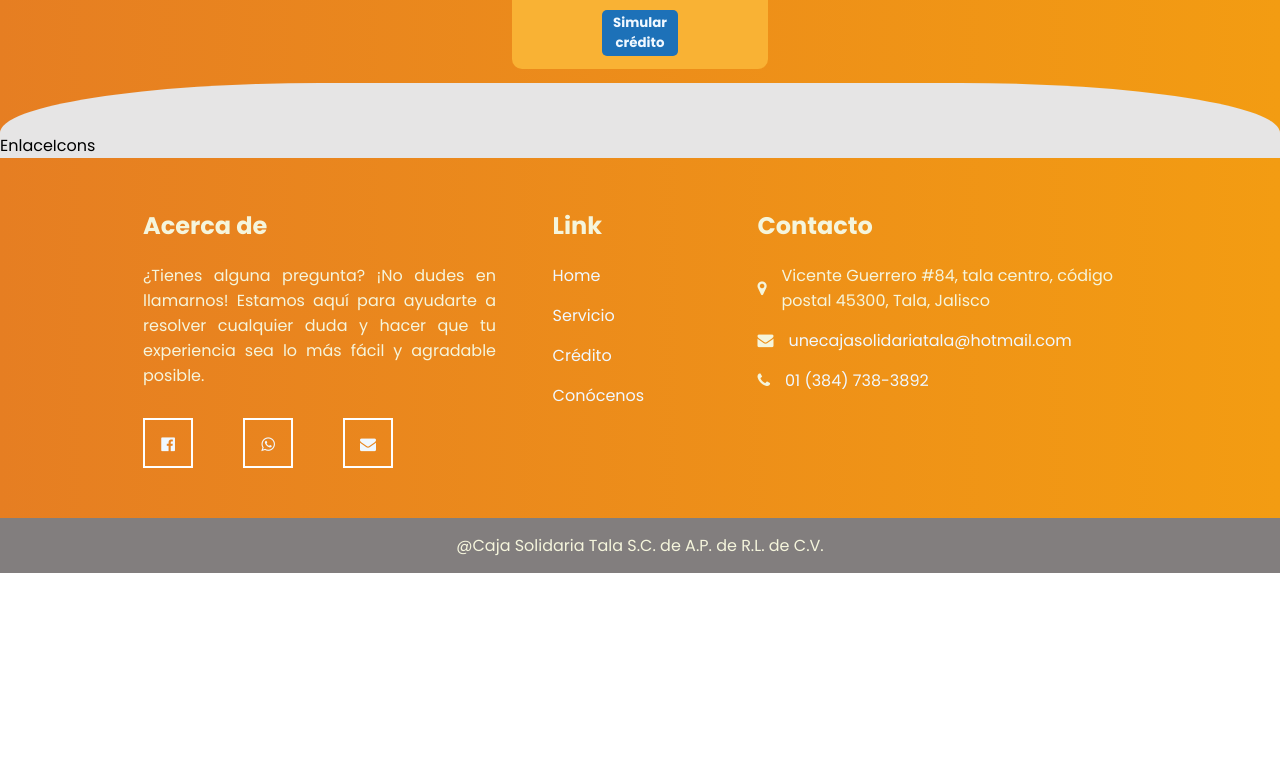
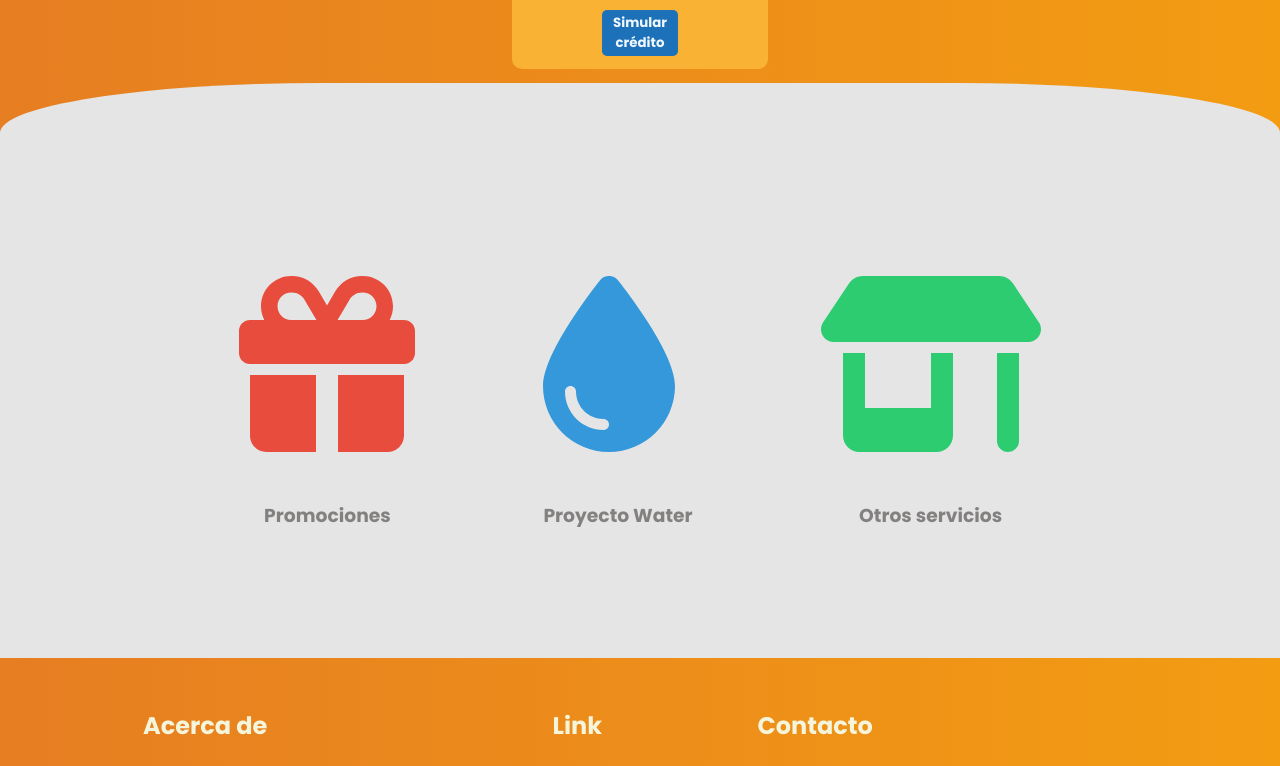
Before and after one commit to geokuga/Proyecto-CST, a React (Vite) app: page / in a window 1280 px wide. Shown: the part 2220-2986 px from the top of the page. Before the commit the page ends 2793 px from the top, so only its background shows below. Built offline with nearby package versions, Linux system fonts and the light colour scheme.

Commit message:
Integracion de iconos en HOME y nuevo componente descripcion en water

```diff
--- a/src/components/PaginaHome/EnlaceIcons/EnlaceIcons.css
+++ b/src/components/PaginaHome/EnlaceIcons/EnlaceIcons.css
@@ -0,0 +1,50 @@
+.enlace-icons-container {
+  display: flex;
+  align-items: center;
+  justify-content: center;
+  width: 100%;
+  height: auto;
+  margin-top: 3%;
+  margin-bottom: 5%;
+}
+
+.enlace-icons-section {
+  padding: 5%;
+  display: flex;
+  flex-direction: column;
+  align-items: center;
+  transition: transform 0.3s ease-in-out;
+}
+
+.enlace-icons-section:hover {
+  transform: scale(1.1);
+}
+
+.enlace-icons {
+  color: #e67e22;
+  font-size: 1100%;
+}
+
+.icon-water {
+  color: #3498db;
+}
+
+.icon-gift {
+  color: #e74c3c;
+}
+
+.icon-shop {
+  color: #2ecc71;
+}
+
+.enlace-icons-section h1 {
+  color: #838080;
+  text-align: center;
+}
+
+@media (max-width: 768px) {
+  .enlace-icons-container {
+    flex-direction: column;
+    align-items: center;
+  }
+}
--- a/src/components/PaginaHome/EnlaceIcons/EnlaceIcons.tsx
+++ b/src/components/PaginaHome/EnlaceIcons/EnlaceIcons.tsx
@@ -1,4 +1,37 @@
+import { FontAwesomeIcon } from "@fortawesome/react-fontawesome";
+import { faDroplet, faGift, faShop } from "@fortawesome/free-solid-svg-icons";
+import { Link } from "react-router-dom";
 import "./EnlaceIcons.css";
+
 export default function EnlaceIcons() {
-  return <div>EnlaceIcons</div>;
+  return (
+    <section className="enlace-icons-container">
+      <section className="enlace-icons-section">
+        <Link to="/promociones">
+          <div className="enlace-icons icon-gift">
+            <FontAwesomeIcon icon={faGift} />
+          </div>
+          <h1>Promociones</h1>
+        </Link>
+      </section>
+
+      <section className="enlace-icons-section">
+        <Link to="/water">
+          <div className="enlace-icons icon-water">
+            <FontAwesomeIcon icon={faDroplet} />
+          </div>
+          <h1>Proyecto Water</h1>
+        </Link>
+      </section>
+
+      <section className="enlace-icons-section">
+        <Link to="/otrosBeneficios">
+          <div className="enlace-icons icon-shop">
+            <FontAwesomeIcon icon={faShop} />
+          </div>
+          <h1>Otros servicios</h1>
+        </Link>
+      </section>
+    </section>
+  );
 }
--- a/src/components/PaginaHome/footer/footer.tsx
+++ b/src/components/PaginaHome/footer/footer.tsx
@@ -42,7 +42,7 @@ export default function Footer() {
           <h2>Link</h2>
           <ul>
             <li>
-              <a onClick={() => handleScroll("headerHome")}>Home</a>
+              <a onClick={() => handleScroll("headerHome")}>Inicio</a>
             </li>
             <li>
               <a onClick={() => handleScroll("requisitos")}>Servicio</a>
@@ -62,17 +62,14 @@ export default function Footer() {
               <span>
                 <i className="fa fa-map-marker" aria-hidden="true"></i>
               </span>
-              <p>
-                Vicente Guerrero #84, tala centro, código postal 45300, Tala,
-                Jalisco
-              </p>
+              <p>Vicente Guerrero #84, zona centro, 45300, Tala, Jalisco</p>
             </li>
             <li>
               <span>
                 <i className="fa fa-envelope" aria-hidden="true"></i>
               </span>
               <a href="mailto:unecajasolidariatala@hotmail.com">
-                unecajasolidariatala@hotmail.com
+                cajasolidariatala@hotmail.com
               </a>
             </li>
             <li>
@@ -85,7 +82,7 @@ export default function Footer() {
         </div>
       </section>
       <div className="copy-right">
-        <p>@Caja Solidaria Tala S.C. de A.P. de R.L. de C.V.</p>
+        <p>Caja Solidaria Tala S.C. de A.P. de R.L. de C.V.</p>
       </div>
     </footer>
   );
```
Also changed, not shown: src/components/Water/DescripcionWater/Descripcion.css (added, +70 -0 lines), src/components/Water/DescripcionWater/Descripcion.tsx (added, +20 -0 lines).
